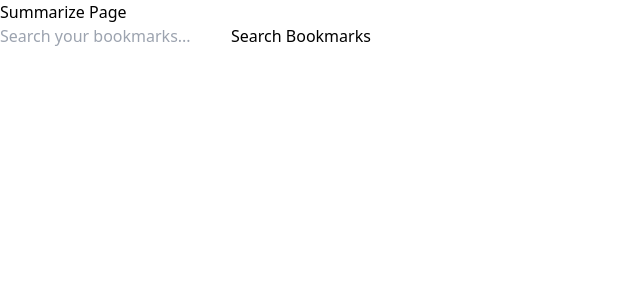
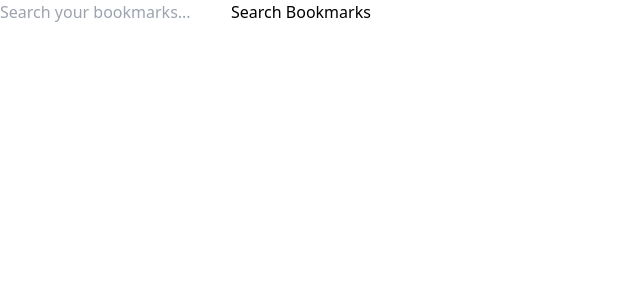
Before and after one commit to awesamarth/croc-ai, a React (Vite) app: page / in a window 1280 px wide. Shown: the top 300 px of the page, without its empty margins (0-640 px from the left). Built offline with nearby package versions, Linux system fonts and the light colour scheme.

Commit message:
arbitrary summarization added

```diff
--- a/src/App.tsx
+++ b/src/App.tsx
@@ -5,10 +5,11 @@ import { getExplanationStream } from './utils/explain'
 import './App.css'
 
 function App() {
-  const [summary, setSummary] = useState<string>("")
-  const [loading, setLoading] = useState(false)
+  const [summaryArbitrary, setSummaryArbitrary] = useState<string>("")
+
   const [explanation, setExplanation] = useState<string>("")
   const [explaining, setExplaining] = useState(false)
+  const [summarizingArbitrary, setSummarizingArbitrary] = useState(false)
 
   const [bookmarkQuery, setBookmarkQuery] = useState("")
   const [bookmarkResults, setBookmarkResults] = useState("")
@@ -41,38 +42,27 @@ function App() {
         console.log("Calling handleExplainText with:", message.text);
         handleExplainText(message.text);
       }
+      else if (message.type === 'summarize' && message.text) {
+        handleSummarizeArbitrary(message.text);
+      }
     });
   }, []);
 
-  const handleSummarize = async () => {
+  const handleSummarizeArbitrary = async (text: string) => {
     try {
-      setLoading(true)
+      setSummarizingArbitrary(true);
+      setSummaryArbitrary('');
 
-      const canSummarize = await ai.summarizer.capabilities();
-      console.log(canSummarize)
+      const summarizer = await ai.summarizer.create();
+      const summary = await summarizer.summarize(text);
+      setSummaryArbitrary(summary);
 
-      // Get current tab's content
-      const [tab] = await chrome.tabs.query({ active: true, currentWindow: true })
-      const result = await chrome.scripting.executeScript({
-        target: { tabId: tab.id! },
-        func: () => document.body.innerText
-      })
-
-      const pageText = result[0].result
-      console.log(pageText)
-
-      // Use the summarization API
-      const summarizer = await ai.summarizer.create()
-      const summaryResult = await summarizer.summarize(pageText as string)
-      setSummary(summaryResult)
-
-      // Clean up
-      summarizer.destroy()
+      summarizer.destroy();
     } catch (error) {
-      console.error('Error:', error)
-      setSummary('Error summarizing page')
+      console.error('Error in handleSummarizeArbitrary:', error);
+      setSummaryArbitrary('Error summarizing arbitrary text');
     } finally {
-      setLoading(false)
+      setSummarizingArbitrary(false);
     }
   }
 
@@ -105,18 +95,14 @@ function App() {
           <p className="whitespace-pre-wrap">{explanation}</p>
         </div>
       )}
+
+
       {/* Summarize section */}
-      <button
-        onClick={handleSummarize}
-        className="bg-blue-500 text-white px-4 py-2 rounded hover:bg-blue-600 disabled:bg-gray-400"
-        disabled={loading}
-      >
-        {loading ? 'Summarizing...' : 'Summarize Page'}
-      </button>
+      {summarizingArbitrary && <p>Generating summary...</p>}
 
-      {summary && (
+      {summaryArbitrary && (
         <div className="mt-4 p-3 bg-gray-100 rounded">
-          <p>{summary}</p>
+          <p>{summaryArbitrary}</p>
         </div>
       )}
 
```
Also changed, not shown: src/background.ts (+21 -5 lines), src/utils/summarize_arbitrary.ts (added), 1 other file (tests, documents, lock files or other folders).
